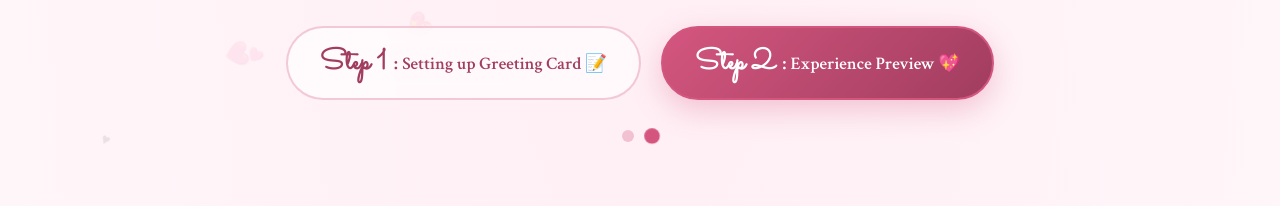
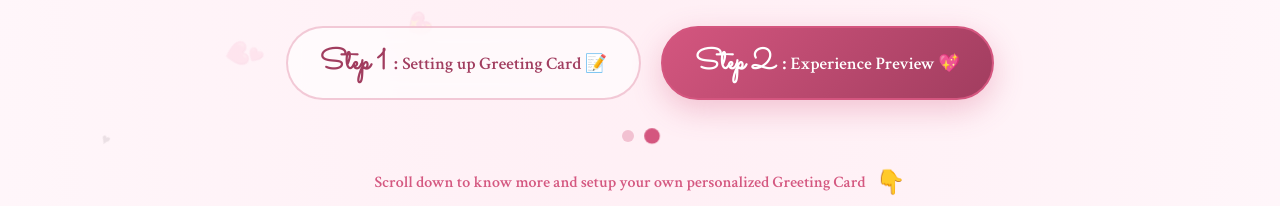
Before and after one commit to Kadge-Jatin/uploader-server, a website: page token-service/public/landing.html in a window 1280 px wide. Both pictures are taken after a click on the element 652 px from the left and 689 px from the top of the page. Shown: the part 553-759 px from the top of the page. Drawn offline with nearby package versions, Linux system fonts and the light colour scheme.

Commit message:
Implement scroll down message and update swipe hint
Added a scroll down message and updated the swipe hint functionality.

```diff
--- a/token-service/public/landing.html
+++ b/token-service/public/landing.html
@@ -325,6 +325,35 @@
   font-size: 1.5rem;
 }
 
+    /* Scroll Down Message */
+.scroll-down-msg {
+  display: none;
+  justify-content: center;
+  align-items: center;
+  gap: 10px;
+  margin-top: 20px;
+  color: var(--rose);
+  font-size: 1rem;
+  font-weight: 600;
+  animation: pulseScroll 2s infinite;
+}
+
+.scroll-down-msg.show {
+  display: flex;
+}
+
+@keyframes pulseScroll {
+  0%, 100% { opacity: 0.6; transform: translateY(0); }
+  50% { opacity: 1; transform: translateY(5px); }
+}
+
+.scroll-down-msg .arrow-down {
+  font-size: 1.5rem;
+}
+
+
+
+
 
 
     /* Features Section */
@@ -642,10 +671,19 @@
       </div>
 
       <!-- ADD THIS NEW ELEMENT -->
+<!-- Swipe Hint -->
 <div class="swipe-hint" id="swipeHint">
   <span>Swipe to see next step</span>
   <span class="arrow">👉</span>
-    </div>
+</div>
+
+<!-- ADD THIS NEW ELEMENT -->
+<div class="scroll-down-msg" id="scrollDownMsg">
+  <span>Scroll down to know more and setup your own personalized Greeting Card</span>
+  <span class="arrow-down">👇</span>
+</div>
+
+
 
     <!-- Features Section -->
     <div class="features">
@@ -788,7 +826,9 @@
     const viewVideo = document.getElementById('viewVideo');
     const muteSetup = document.getElementById('muteSetup');
     const muteView = document.getElementById('muteView');
-    const swipeHint = document.getElementById('swipeHint'); // ADD THIS LINE
+    const swipeHint = document.getElementById('swipeHint');
+const scrollDownMsg = document.getElementById('scrollDownMsg'); // ADD THIS LINE
+
 
     let currentIndex = 0;
     let touchStartX = 0;
@@ -821,11 +861,13 @@ function updateCards(index) {
     ind.classList.toggle('active', i === index);
   });
 
-  // Show/hide swipe hint
+  // Show/hide swipe hint and scroll message
   if (index === 0) {
     swipeHint.classList.add('show');
+    scrollDownMsg.classList.remove('show');  // ADD THIS
   } else {
     swipeHint.classList.remove('show');
+    scrollDownMsg.classList.add('show');     // ADD THIS
   }
 
   // Video management - play current, pause others
```
